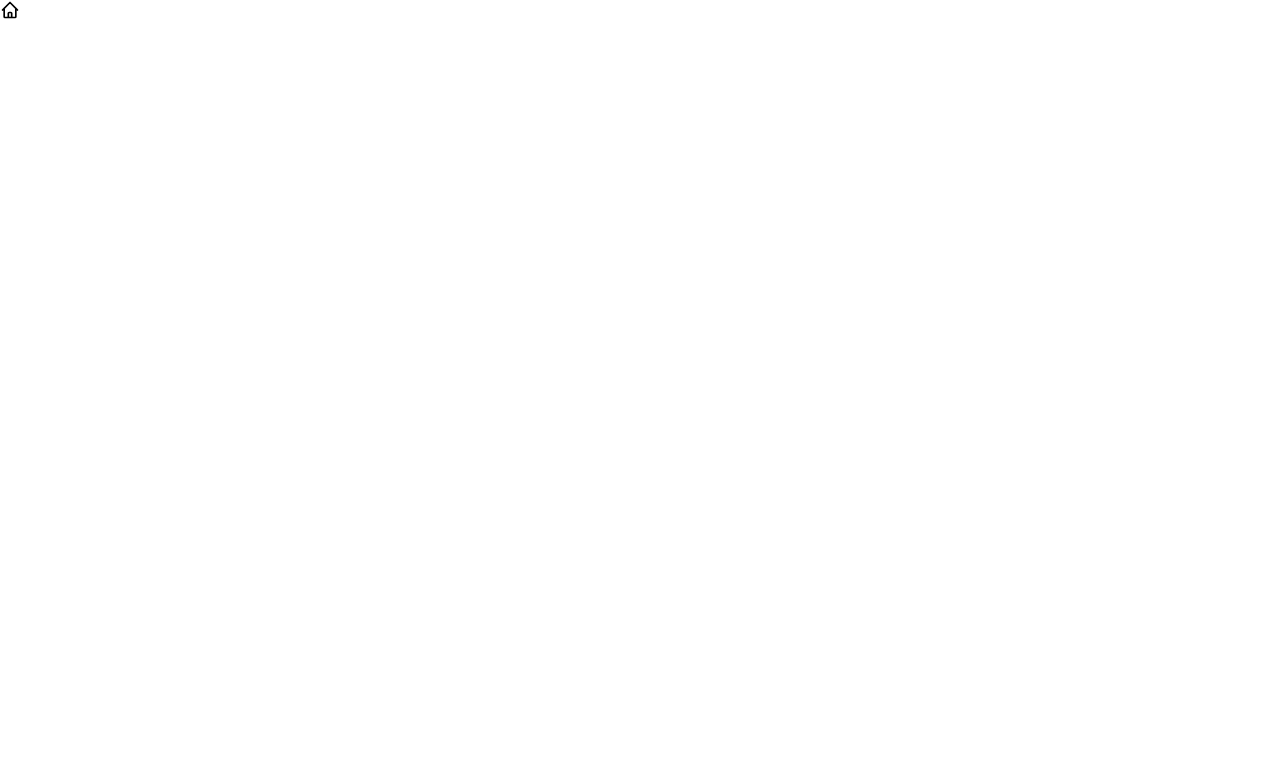
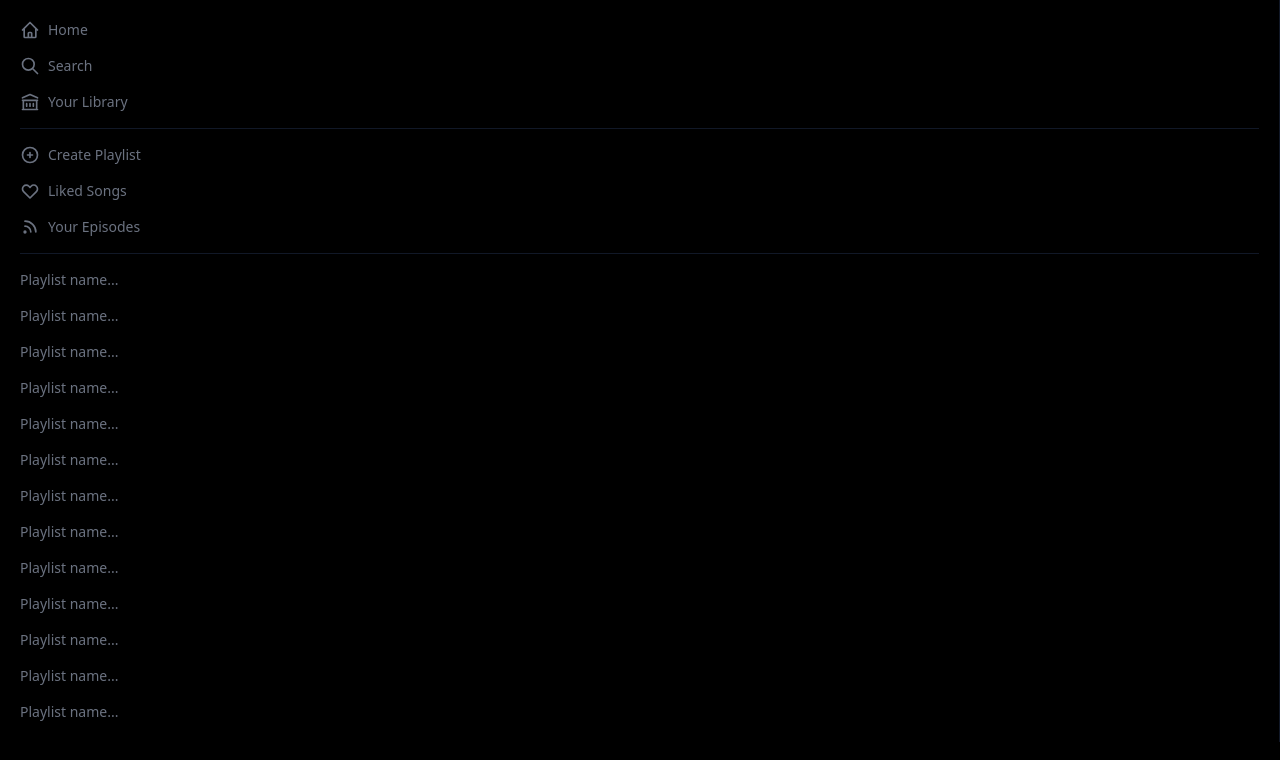
Before and after one commit to novacooo/spotify-clone, a Next.js app: page / in a window 1280 px wide. Shown: the top 760 px of the page. Built offline with nearby package versions, Linux system fonts and the light colour scheme.

Commit message:
Added basic Sidebar component structure

```diff
--- a/components/Sidebar.tsx
+++ b/components/Sidebar.tsx
@@ -1,12 +1,60 @@
 import React from 'react';
-import { HomeIcon } from '@heroicons/react/outline';
+import {
+  HeartIcon,
+  HomeIcon,
+  LibraryIcon,
+  PlusCircleIcon,
+  RssIcon,
+  SearchIcon,
+} from '@heroicons/react/outline';
 
 const Sidebar = () => (
-  <div>
-    <div>
-      <button>
-        <HomeIcon className="w-5 h-5" />
+  <div className="border-r border-gray-900 p-5 text-sm text-gray-500">
+    <div className="space-y-4">
+      <button className="flex items-center space-x-2 hover:text-white">
+        <HomeIcon className="h-5 w-5" />
+        <p>Home</p>
       </button>
+      <button className="flex items-center space-x-2 hover:text-white">
+        <SearchIcon className="h-5 w-5" />
+        <p>Search</p>
+      </button>
+      <button className="flex items-center space-x-2 hover:text-white">
+        <LibraryIcon className="h-5 w-5" />
+        <p>Your Library</p>
+      </button>
+
+      <hr className="border-t-[0.1px] border-gray-900" />
+
+      <button className="flex items-center space-x-2 hover:text-white">
+        <PlusCircleIcon className="h-5 w-5" />
+        <p>Create Playlist</p>
+      </button>
+      <button className="flex items-center space-x-2 hover:text-white">
+        <HeartIcon className="h-5 w-5" />
+        <p>Liked Songs</p>
+      </button>
+      <button className="flex items-center space-x-2 hover:text-white">
+        <RssIcon className="h-5 w-5" />
+        <p>Your Episodes</p>
+      </button>
+
+      <hr className="border-t-[0.1px] border-gray-900" />
+
+      {/* Playlists */}
+      <p className="cursor-pointer hover:text-white">Playlist name...</p>
+      <p className="cursor-pointer hover:text-white">Playlist name...</p>
+      <p className="cursor-pointer hover:text-white">Playlist name...</p>
+      <p className="cursor-pointer hover:text-white">Playlist name...</p>
+      <p className="cursor-pointer hover:text-white">Playlist name...</p>
+      <p className="cursor-pointer hover:text-white">Playlist name...</p>
+      <p className="cursor-pointer hover:text-white">Playlist name...</p>
+      <p className="cursor-pointer hover:text-white">Playlist name...</p>
+      <p className="cursor-pointer hover:text-white">Playlist name...</p>
+      <p className="cursor-pointer hover:text-white">Playlist name...</p>
+      <p className="cursor-pointer hover:text-white">Playlist name...</p>
+      <p className="cursor-pointer hover:text-white">Playlist name...</p>
+      <p className="cursor-pointer hover:text-white">Playlist name...</p>
     </div>
   </div>
 );
--- a/package.json
+++ b/package.json
@@ -9,6 +9,7 @@
   "dependencies": {
     "@heroicons/react": "^1.0.5",
     "next": "latest",
+    "prettier-plugin-tailwindcss": "^0.1.4",
     "react": "^17.0.2",
     "react-dom": "^17.0.2"
   },
--- a/pages/index.tsx
+++ b/pages/index.tsx
@@ -3,7 +3,7 @@
 import Sidebar from 'components/Sidebar';
 
 const Home = () => (
-  <div>
+  <div className="h-screen overflow-hidden bg-black">
     <Head>
       <title>spotify-clone</title>
     </Head>
```
Also changed, not shown: 2 other files (tests, documents, lock files or other folders).
